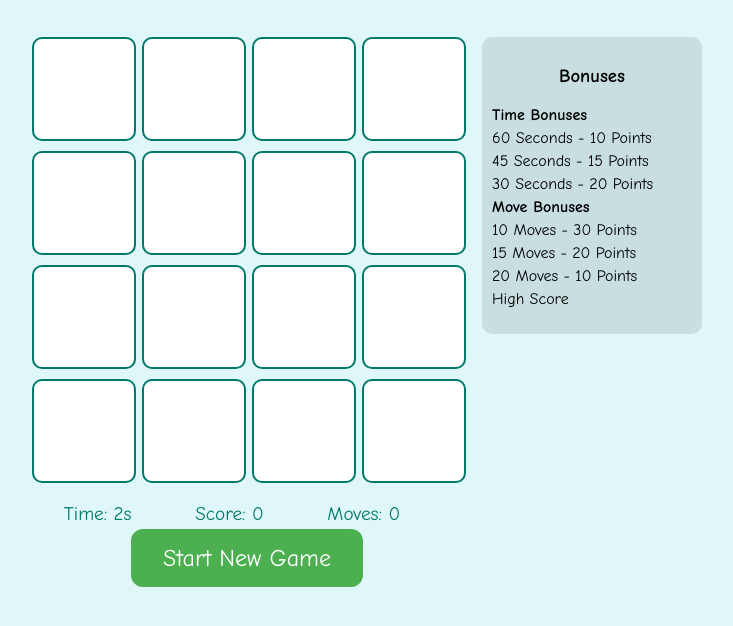
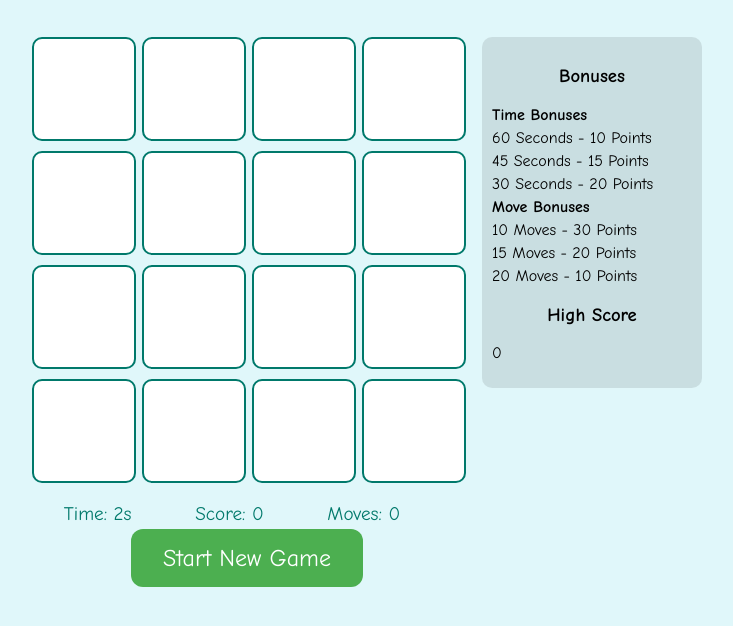
Before and after one commit to AnthonyMatera12/Prehistoric-Memory, a website: page public/index.html in a window 1280 px wide. Both pictures are taken after a click on the button "Start New Game". Shown: the part 150-776 px from the top of the page, without its empty margins (358-1091 px from the left). Drawn offline with Linux system fonts and the light colour scheme.

Commit message:
implement high score

```diff
--- a/public/index.html
+++ b/public/index.html
@@ -33,11 +33,16 @@
                 <li>10 Moves - 30 Points</li>
                 <li>15 Moves - 20 Points</li>
                 <li>20 Moves - 10 Points</li>
-                <li id="high-score">High Score</li>
-
             </ul>
+            <h3>High Score</h4>
+            <p id="high-score">0</p>
         </div>
     </div>
     <script src="js/script.js"></script>
 </body>
 </html>
+
+<!-- <div id="high-score-container">
+    <h3>High Score</h3>
+    <p id="high-score">0</p>
+</div> -->
--- a/public/js/script.js
+++ b/public/js/script.js
@@ -25,6 +25,7 @@ document.addEventListener('DOMContentLoaded', () => {
     const startNewGameButton = document.getElementById('start-new-game');
     const gameMessage = document.getElementById('game-message');
     const bonusList = document.getElementById('bonuses');
+    const highScoreElement = document.getElementById('high-score');
 
     let firstCard = null;
     let secondCard = null;
@@ -35,6 +36,9 @@ document.addEventListener('DOMContentLoaded', () => {
     let interval;
     let gameStarted = false;
     let matches = 0;
+    let highScore = localStorage.getItem('highScore') || 0;
+
+    highScoreElement.textContent = highScore;
 
     function startTimer() {
         clearInterval(interval);
@@ -188,6 +192,13 @@ document.addEventListener('DOMContentLoaded', () => {
             <p>${movesBonusMessage}</p>
         `;
         gameMessage.style.display = 'block'; // Show the message
+
+        // Update high score if the current score is higher
+        if (score > highScore) {
+            highScore = score;
+            localStorage.setItem('highScore', highScore);
+            highScoreElement.textContent = highScore;
+        }
     }
 
     startNewGameButton.addEventListener('click', startNewGame);
```
